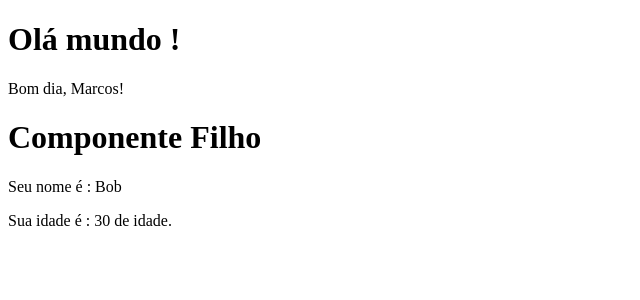
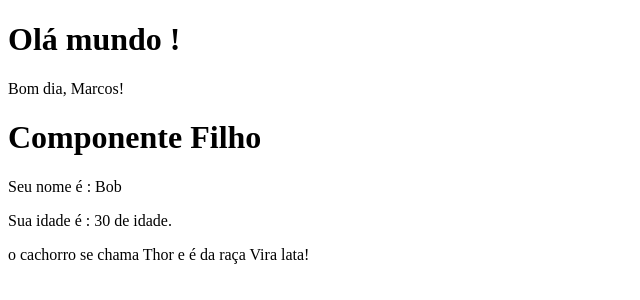
Before and after one commit to Neyzim/react-course, a React (Vite) app: page / in a window 1280 px wide. Shown: the top 300 px of the page, without its empty margins (0-640 px from the left). Built offline with nearby package versions, Linux system fonts and the light colour scheme.

Commit message:
feat: created component to learn props desconstruction, put variables inside a arrow function

```diff
--- a/src/App.jsx
+++ b/src/App.jsx
@@ -3,6 +3,7 @@ import Welcome from './components/welcome';
 import BomDia from './components/BomDia';
 import FatherComponent from './components/FatherComponent';
 import Description from './components/Description';
+import Dog from './components/Dog';
 
 
 
@@ -14,6 +15,7 @@ function App() {
     <BomDia />
     <FatherComponent />
     <Description nome="Bob" idade={30}/>
+    <Dog nome="Thor" raca="Vira lata" />
   </>
   );
 }
--- /dev/null
+++ b/src/components/Dog.jsx
@@ -0,0 +1,11 @@
+import React from 'react'
+
+const Dog = ({nome, raca}) => {
+  return (
+    <div>
+      <p>o cachorro se chama {nome} e é da raça {raca}!</p>
+    </div>
+  );
+};
+
+export default Dog;
```
